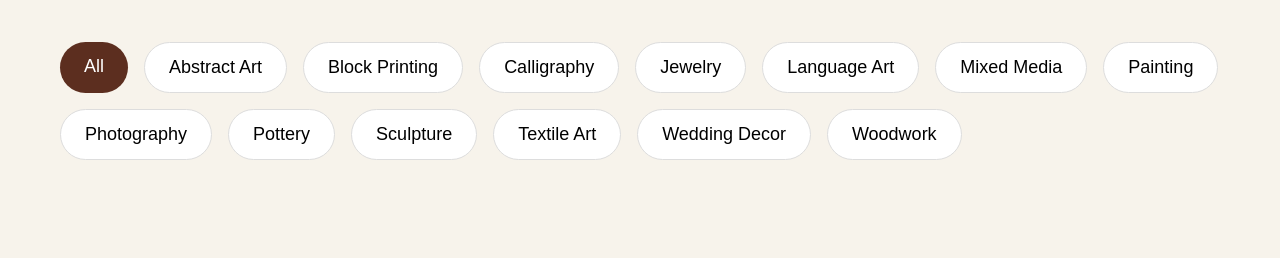
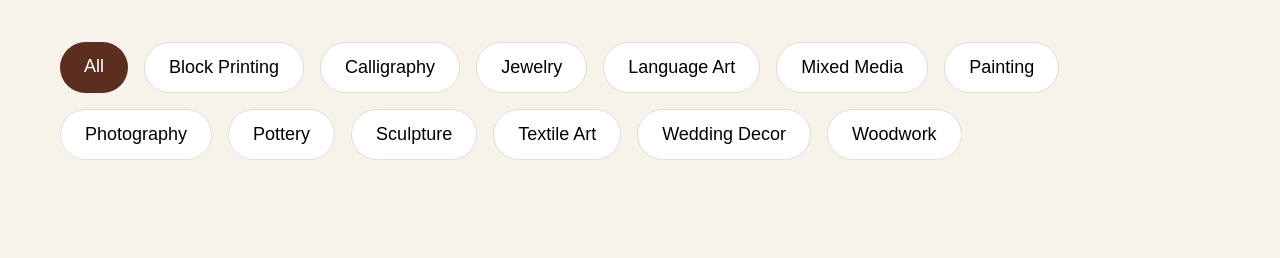
Before and after one commit to Hamzah-M-Ali/numaish, a plain HTML site: page discover.html in a window 1280 px wide. Shown: the part 342-600 px from the top of the page. Drawn offline with nearby package versions, Linux system fonts and the light colour scheme.

Commit message:
took out

```diff
--- a/discover.html
+++ b/discover.html
@@ -53,7 +53,6 @@
 
       <div class="discover-tag active-tag">All</div>
 
-      <div class="discover-tag">Abstract Art</div>
       <div class="discover-tag">Block Printing</div>
       <div class="discover-tag">Calligraphy</div>
       <div class="discover-tag">Jewelry</div>
```
Also changed, not shown: media/Hamzah-N.jpg (deleted).
